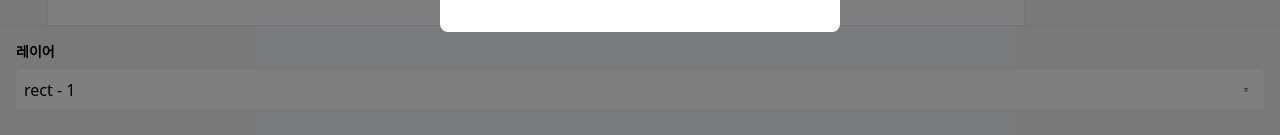
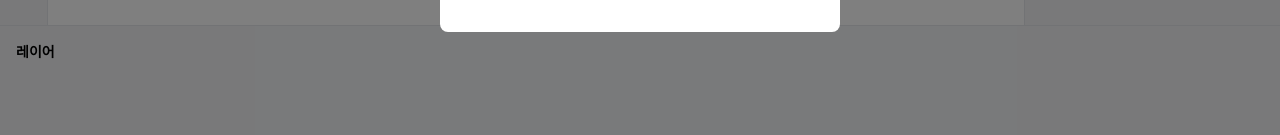
Before and after one commit to lionleeee/VectorCraft, a React (Vite) app: page / in a window 1280 px wide. Shown: the part 555-690 px from the top of the page. Built offline with nearby package versions, Linux system fonts and the light colour scheme.

Commit message:
feat : layer 추가,삭제

```diff
--- a/src/pages/Editor/components/Layers/LayerPanel.tsx
+++ b/src/pages/Editor/components/Layers/LayerPanel.tsx
@@ -1,17 +1,38 @@
 import { IconButton } from "@/components/common/Button/IconButton";
 import { ICONS } from "@/constants/icons";
+import { useEditorStore } from "@/store/useEditorStore";
 
 export const LayerPanel = () => {
+  const { shapes, deleteShape, selectShape, selectedShapeId } =
+    useEditorStore();
+
   return (
     <>
       <div className="text-sm font-bold mb-2">레이어</div>
-      <div className="flex items-center bg-white p-2 rounded">
-        <span>rect - 1</span>
-        <IconButton
-          className="ml-auto"
-          icon={<ICONS.delete className="w-5 h-5 p-2 rounded" />}
-          title="삭제"
-        />
+      <div className="space-y-1">
+        {shapes.map((shape) => (
+          <div
+            key={shape.id}
+            className={`
+              flex items-center bg-white p-2 rounded cursor-pointer
+              ${selectedShapeId === shape.id ? "ring-2 ring-blue-500" : ""}
+            `}
+            onClick={() => selectShape(shape.id)}
+          >
+            <span className="text-sm">
+              {shape.type} - {shape.id.slice(0, 4)}
+            </span>
+            <IconButton
+              className="ml-auto hover:bg-gray-100 rounded"
+              icon={<ICONS.delete className="w-5 h-5 p-1" />}
+              title="삭제"
+              onClick={(e) => {
+                e.stopPropagation();
+                deleteShape(shape.id);
+              }}
+            />
+          </div>
+        ))}
       </div>
     </>
   );
```
